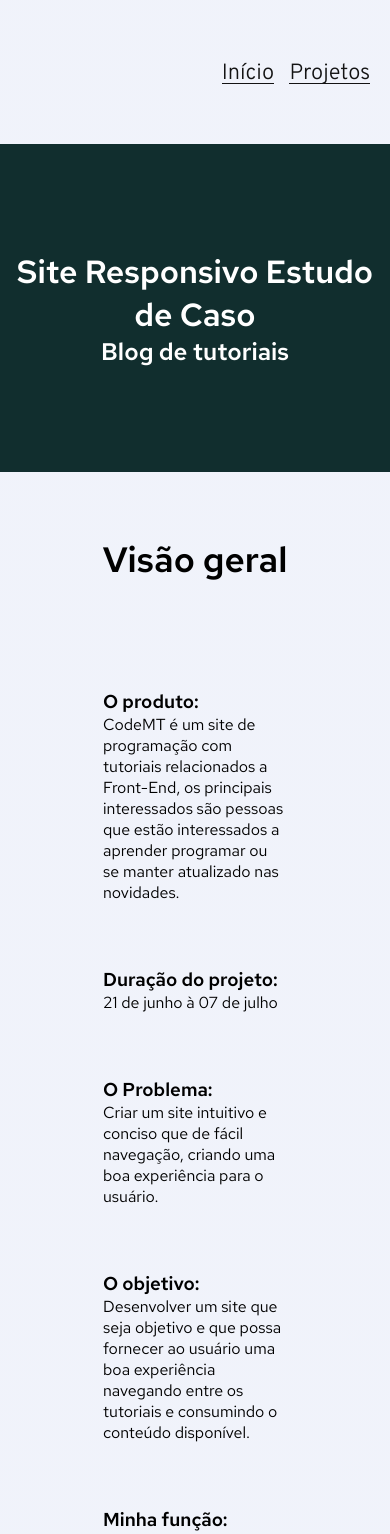
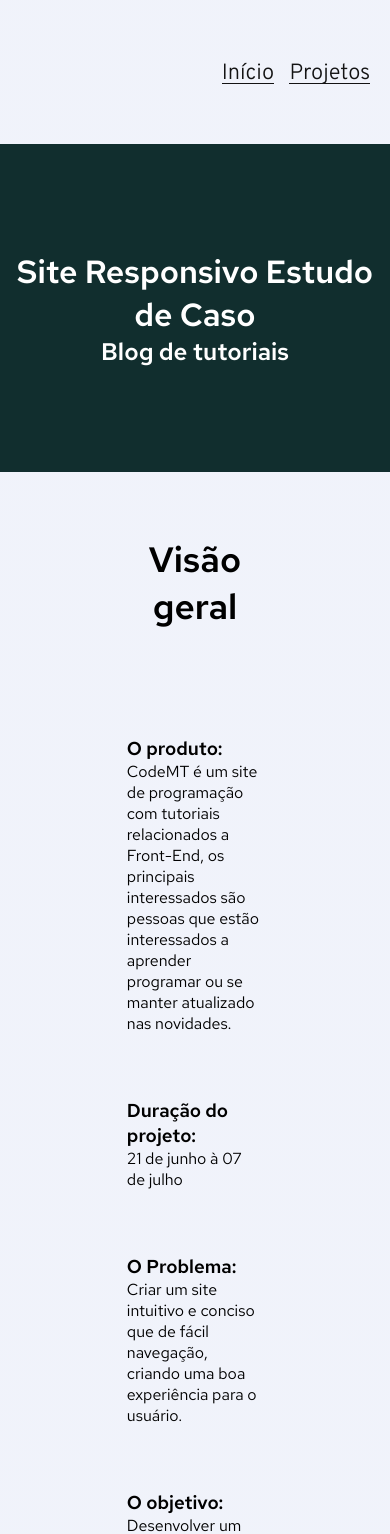
Before and after one commit to matheusjesse/portifolio-matheus-jesse, a React (Create React App) app: page /responsiveSite in a window 390 px wide. Shown: the top 1534 px of the page. Built offline with nearby package versions, Linux system fonts and the light colour scheme; a web font is replaced by a local one.

Commit message:
chore: alinhando conteudo da pagina de projeto do site responsivo

```diff
--- a/src/pages/ResponsiveSite.js
+++ b/src/pages/ResponsiveSite.js
@@ -17,6 +17,7 @@ function ResponsiveSite() {
             <h1>Site Responsivo Estudo de Caso</h1>
             <h2>Blog de tutoriais</h2>
         </div>
+        <section className="body-page">
         <div className="overall">
             <span className="subTitle">Visão geral</span>
             <div className="overrall-box">
@@ -172,6 +173,7 @@ function ResponsiveSite() {
                 <p className="">Obrigado por acompanhar meu processo de criação do site de tutoriais.Se você quiser ver mais do meu trabalho olhe meu portfólio ou entre em contato comigo.</p>
             </div>
         </div>
+        </section>
         <Footer />
     </ResponsiveSiteContainer>
   );
--- a/src/styles/ResponsiveSiteContainer.js
+++ b/src/styles/ResponsiveSiteContainer.js
@@ -20,6 +20,13 @@ const ResponsiveSiteContainer = styled.body`
         flex-wrap: wrap;
         margin-bottom: 64px;
         align-content: center;
+    }
+
+    .body-page {
+        width: 68%;
+        display: flex;
+        flex-wrap: wrap;
+        justify-content: center;
     }
 
     .subTitle {
```
